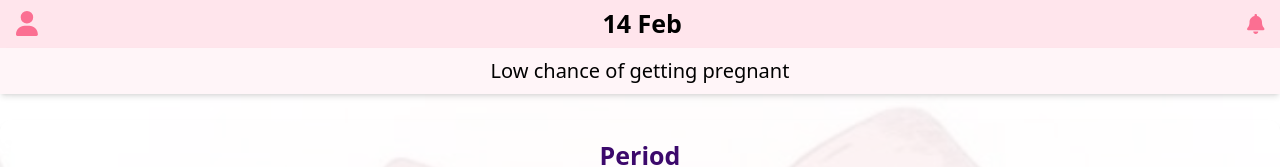
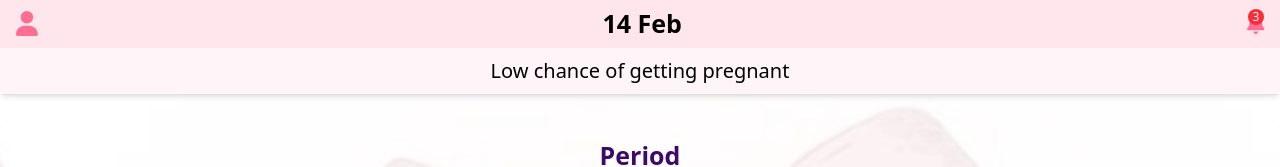
Before and after one commit to AmanYadav7015/PixieCycle, a React (Vite) app: page /home-page in a window 1280 px wide. Shown: the top 167 px of the page. Built offline with nearby package versions, Linux system fonts and the light colour scheme; a web font is replaced by a local one.

Commit message:
added notifications panel

```diff
--- a/src/components/HomePage/Navbar.jsx
+++ b/src/components/HomePage/Navbar.jsx
@@ -1,27 +1,72 @@
-import React from "react";
+import React, { useState } from "react";
 import { FontAwesomeIcon } from "@fortawesome/react-fontawesome";
-import { faUser } from "@fortawesome/free-solid-svg-icons";
-import { faBell } from "@fortawesome/free-solid-svg-icons";
+import { faUser, faBell, faTimesCircle } from "@fortawesome/free-solid-svg-icons";
 
 const Navbar = () => {
+    const [showNotifications, setShowNotifications] = useState(false);
+
     return (
         <>
-            <div className="bg-[#FFE5EC] p-4 flex justify-between items-center fixed top-0 h-12 w-full z-50">
-                <button className="text-[#FB6F92]" style={{fontSize: "25px"}}>
+            <div className="bg-[#FFE5EC] p-4 flex justify-between items-center fixed top-0 h-12 w-full z-50 shadow-md">
+                <button className="text-[#FB6F92]" style={{ fontSize: "25px" }}>
                     <FontAwesomeIcon icon={faUser} />
                 </button>
+
                 <div className="flex flex-col items-center text-center">
-                    <div className="text-lg-black font-bold" style={{fontSize: "25px"}}>14 Feb</div>
+                    <div className="text-lg-black font-bold" style={{ fontSize: "25px" }}>14 Feb</div>
                 </div>
-                <button className="text-[#FB6F92]" style={{fontSize: "20px"}}>
+
+                <button
+                    className="text-[#FB6F92] relative"
+                    style={{ fontSize: "20px" }}
+                    onClick={() => setShowNotifications(!showNotifications)}
+                >
                     <FontAwesomeIcon icon={faBell} />
+
+                    <span className="absolute top-0 right-0 bg-red-500 text-white text-xs w-4 h-4 flex items-center justify-center rounded-full">
+                        3
+                    </span>
                 </button>
             </div>
+
             <div className="p-2 bg-[#FFF5F8] shadow-md fixed top-12 w-full z-50">
-                <div className="flex flex-col items-center text-center bg-[#FFF5F8] text-lg-black" style={{fontSize: "20px"}}>Low chance of getting pregnant</div>
+                <div className="flex flex-col items-center text-center bg-[#FFF5F8] text-lg-black" style={{ fontSize: "20px" }}>
+                    Low chance of getting pregnant
+                </div>
             </div>
-          </>
+
+            {showNotifications && (
+                <div className="fixed top-12 right-4 w-80 bg-white border border-gray-300 shadow-xl rounded-lg z-50">
+                    <div className="p-4 border-b font-bold text-lg text-gray-800 flex justify-between items-center bg-gray-100">
+                        Notifications
+                        <button onClick={() => setShowNotifications(false)} className="text-gray-500 text-xl hover:text-gray-700">
+                            <FontAwesomeIcon icon={faTimesCircle} />
+                        </button>
+                    </div>
+
+                    <div className="max-h-80 overflow-y-auto">
+                        {[
+                            { icon: "🔔", text: "Your next cycle is expected soon!", time: "5m ago" },
+                            { icon: "💡", text: "Remember to stay hydrated!", time: "2h ago" },
+                            { icon: "🌱", text: "New article on menstrual health available.", time: "1d ago" }
+                        ].map((notif, index) => (
+                            <div key={index} className="flex items-center p-3 border-b hover:bg-gray-100 cursor-pointer">
+                                <span className="text-xl mr-3">{notif.icon}</span>
+                                <div className="flex-1">
+                                    <p className="text-sm text-gray-800">{notif.text}</p>
+                                    <p className="text-xs text-gray-500">{notif.time}</p>
+                                </div>
+                            </div>
+                        ))}
+                    </div>
+
+                    <div className="p-3 text-center text-sm text-blue-500 hover:underline cursor-pointer">
+                        View all notifications
+                    </div>
+                </div>
+            )}
+        </>
     );
-  };
+};
 
 export default Navbar;
```
